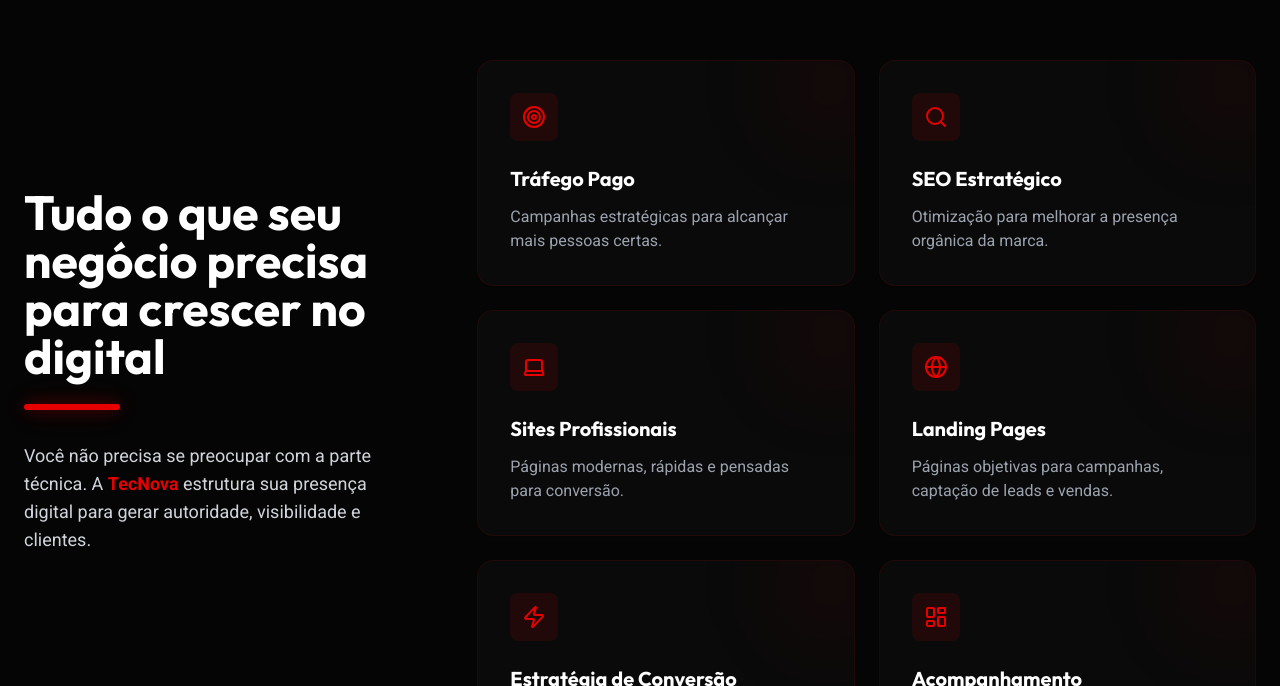
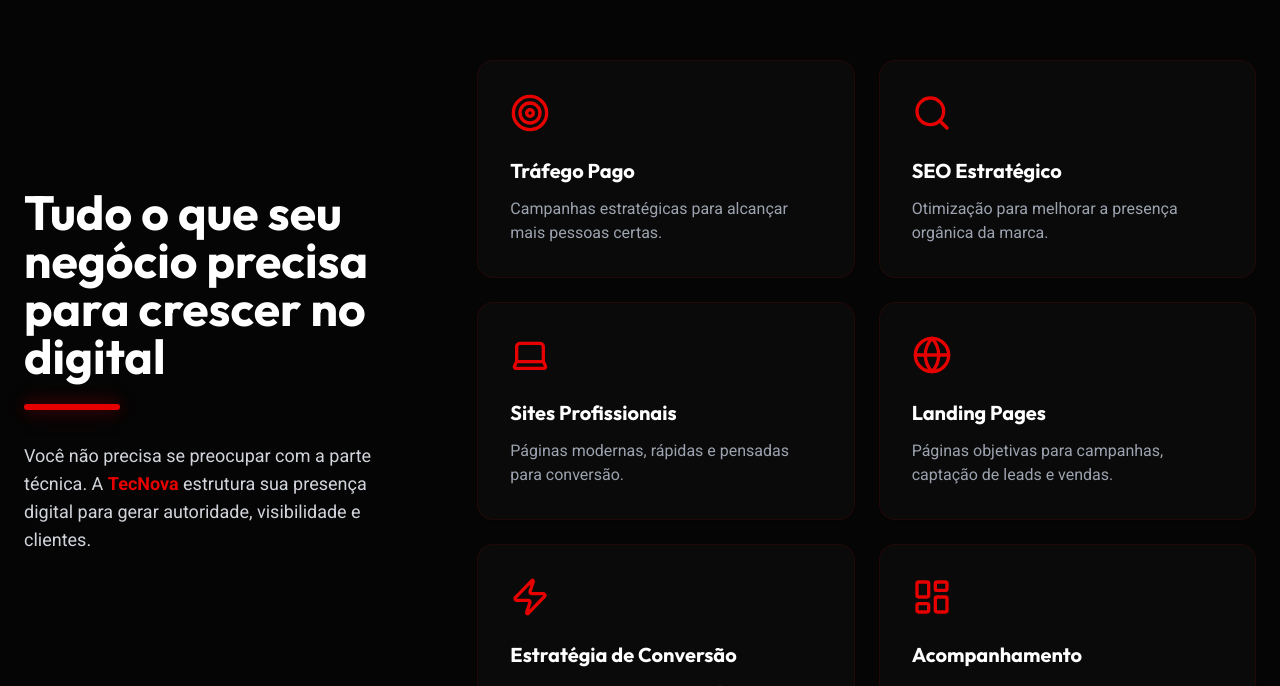
Before and after one commit to manusagenten1-hub/tecnova, a React (Vite) app: page / in a window 1280 px wide. Shown: the part 2874-3560 px from the top of the page. Built offline with nearby package versions, Linux system fonts and the light colour scheme.

Commit message:
Update Features.tsx

```diff
--- a/components/Features.tsx
+++ b/components/Features.tsx
@@ -53,11 +53,10 @@ const Features: React.FC = () => {
                   whileInView={{ opacity: 1, y: 0 }}
                   viewport={{ once: true, margin: "-50px" }}
                   transition={{ duration: 0.6, delay: index * 0.1, ease: [0.16, 1, 0.3, 1] }}
-                  className="bg-[#0a0a0a] border border-brand-accent/10 p-6 md:p-8 rounded-2xl shadow-sm hover:shadow-[0_0_20px_rgba(230,0,0,0.1)] hover:border-brand-accent/50 transition-all duration-500 hover:-translate-y-2 relative overflow-hidden group"
+                  className="bg-[#0a0a0a] border border-brand-accent/10 p-6 md:p-8 rounded-2xl shadow-sm transition-all duration-500 hover:-translate-y-2 relative overflow-hidden"
                 >
-                  <div className="absolute -right-10 -top-10 w-32 h-32 bg-brand-accent/5 rounded-full blur-2xl group-hover:scale-150 transition-transform duration-700 pointer-events-none"></div>
-                  <div className="w-10 h-10 md:w-12 md:h-12 bg-brand-accent/10 rounded-lg flex items-center justify-center mb-4 md:mb-6 transition-all duration-500 relative z-10">
-                    <Icon className="w-5 h-5 md:w-6 md:h-6 text-brand-accent transition-colors duration-500" />
+                  <div className="mb-4 md:mb-6 relative z-10">
+                    <Icon className="w-8 h-8 md:w-10 md:h-10 text-brand-accent transition-colors duration-500" />
                   </div>
                   <h3 className="text-lg md:text-xl font-heading font-bold text-white mb-2 md:mb-3 relative z-10 transition-colors duration-300">
                     {feature.title}
```
